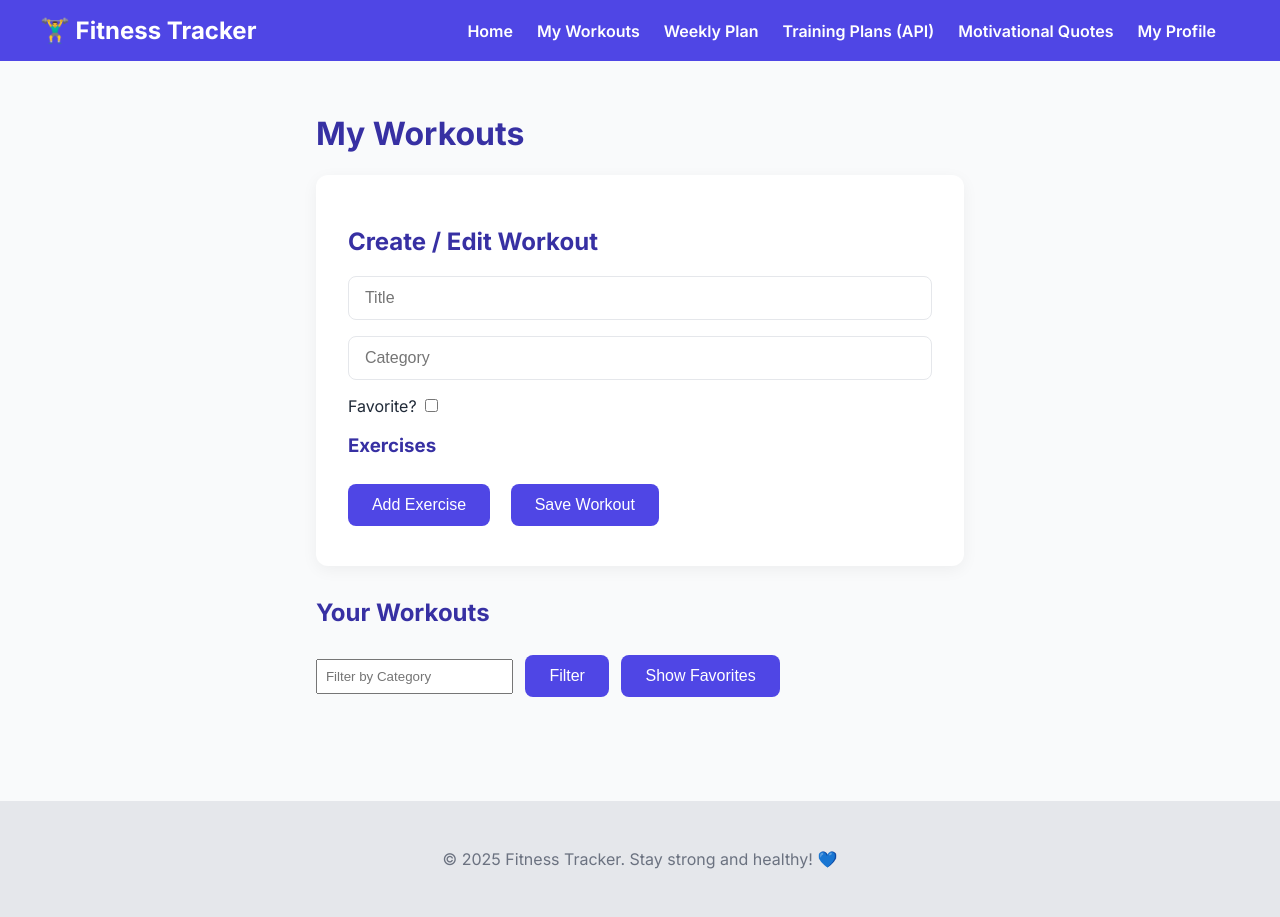
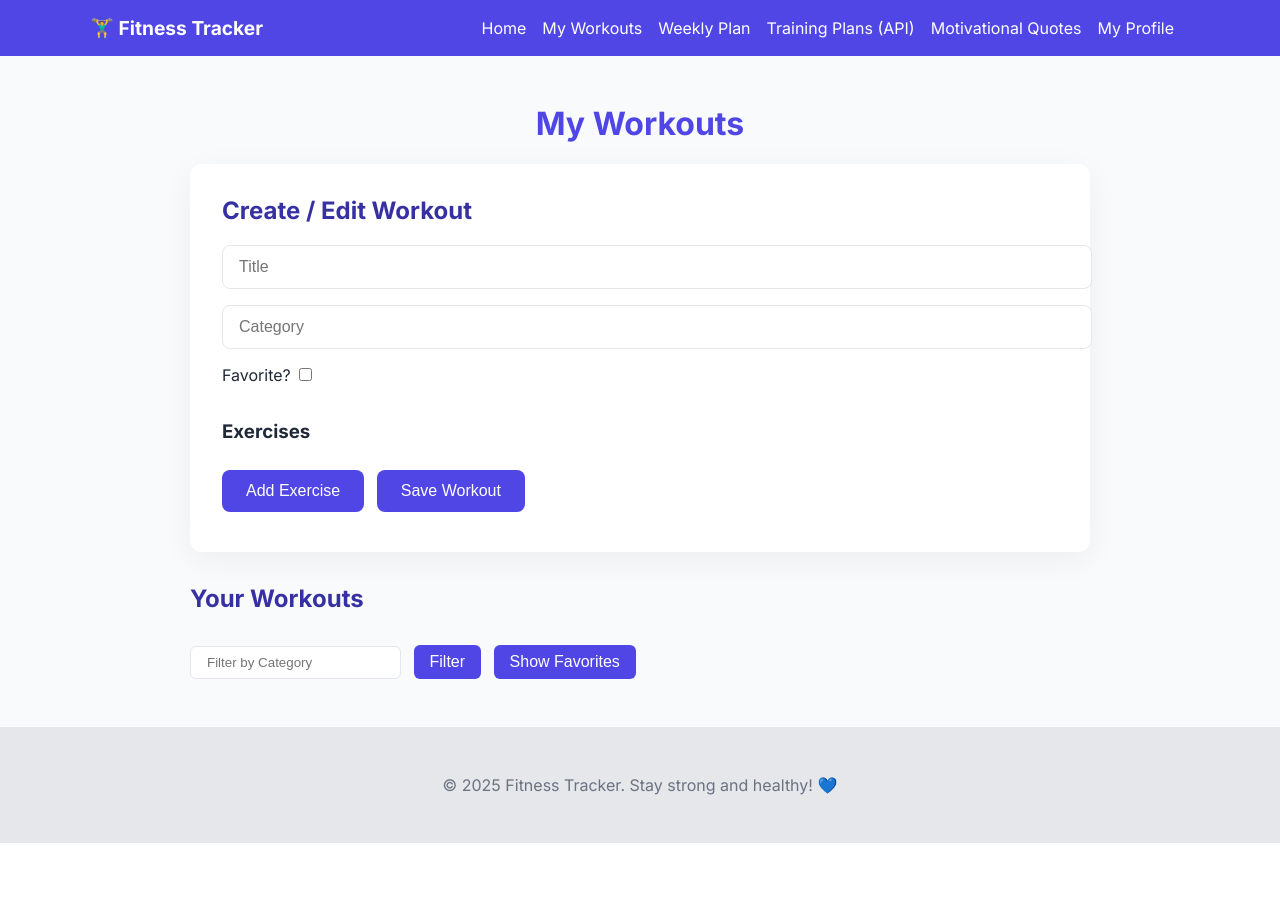
Before and after one commit to kostap05/FitnessStack-Kochan-Ostap, a FastAPI app: page /workouts in a window 1280 px wide. After the commit the page ends 843 px from the top, so only its background shows below. Run offline with FastAPI, Linux system fonts and the light colour scheme.

Commit message:
Update styles for profile and workouts page

```diff
--- a/frontend/css/workouts.css
+++ b/frontend/css/workouts.css
@@ -6,42 +6,35 @@
   --background: #F9FAFB;
   --text: #1F2937;
   --text-muted: #6B7280;
+  --card: #FFFFFF;
   --border: #E5E7EB;
-  --card: #FFFFFF;
-}
-
-*,
-*::before,
-*::after {
-  box-sizing: border-box;
 }
 
 body {
-  margin: 0;
   font-family: 'Inter', sans-serif;
   background: var(--background);
   color: var(--text);
-  min-height: 100vh;
-  display: flex;
-  flex-direction: column;
+  margin: 0;
+  padding: 0;
 }
 
 nav {
   background: var(--primary);
-  padding: 1rem 2rem;
 }
 
 .navbar-container {
-  max-width: 1200px;
+  max-width: 1100px;
   margin: 0 auto;
   display: flex;
   align-items: center;
   justify-content: space-between;
+  padding: 1rem 2rem;
 }
 
 .logo {
   color: #fff;
-  font-size: 1.5rem;
+  font-size: 1.2rem;
+  font-weight: 700;
   margin: 0;
 }
 
@@ -50,37 +43,47 @@ nav {
   margin: 0;
   padding: 0;
   display: flex;
-  gap: 1.5rem;
+  gap: 1rem;
 }
 
 .nav-links li a {
   color: #fff;
   text-decoration: none;
-  font-weight: 600;
-  transition: opacity 0.2s;
+  font-weight: 400; /* единый стиль: не жирный */
 }
 
 .nav-links li a:hover {
-  opacity: 0.8;
+  text-decoration: underline;
 }
 
-.container {
-  max-width: 960px;
-  margin: 2rem auto;
-  padding: 0 1rem;
-  flex: 1;
+main.container {
+  max-width: 900px;
+  margin: 3rem auto;
+  padding: 0 2rem;
+  text-align: center;
 }
 
-h1, h2, h3 {
-  color: var(--primary-dark);
+main.container h1 {
+  font-size: 2rem;
+  color: var(--primary);
 }
 
 #workoutFormSection {
   background: var(--card);
   padding: 2rem;
   border-radius: 12px;
-  box-shadow: 0 4px 16px rgba(0,0,0,0.05);
+  box-shadow: 0 8px 32px rgba(0, 0, 0, 0.05);
   margin-bottom: 2rem;
+  text-align: left;
+}
+
+#workoutFormSection h2 {
+  margin-top: 0;
+  color: var(--primary-dark);
+}
+
+#workoutForm {
+  margin-top: 1rem;
 }
 
 #workoutForm input[type="text"],
@@ -93,12 +96,18 @@ h1, h2, h3 {
   font-size: 1rem;
 }
 
+#workoutForm label {
+  font-weight: 500;
+  display: inline-block;
+  margin-bottom: 1rem;
+}
+
 #workoutForm button {
   background: var(--primary);
   color: #fff;
   border: none;
   padding: 0.75rem 1.5rem;
-  margin-right: 1rem;
+  margin: 0.5rem 0.5rem 0.5rem 0;
   border-radius: 8px;
   font-size: 1rem;
   cursor: pointer;
@@ -109,33 +118,35 @@ h1, h2, h3 {
   background: var(--primary-dark);
 }
 
-.exercise {
-  display: grid;
-  grid-template-columns: repeat(auto-fit, minmax(120px, 1fr));
-  gap: 0.5rem;
-  margin-bottom: 1rem;
+#workoutsSection {
+  text-align: left;
 }
 
-#workoutsSection ul {
+#workoutsSection h2 {
+  color: var(--primary-dark);
+}
+
+#workoutList {
   list-style: none;
   padding: 0;
+  margin-top: 1rem;
 }
 
-#workoutsSection li {
+#workoutList li {
   background: var(--card);
   padding: 1rem;
   margin-bottom: 1rem;
   border-radius: 8px;
-  box-shadow: 0 2px 8px rgba(0,0,0,0.05);
+  box-shadow: 0 4px 16px rgba(0, 0, 0, 0.05);
 }
 
-#workoutsSection li strong {
+#workoutList li strong {
   display: block;
   margin-bottom: 0.5rem;
   font-size: 1.1rem;
 }
 
-#workoutsSection li button {
+#workoutList li button {
   background: var(--primary);
   color: #fff;
   border: none;
@@ -147,28 +158,36 @@ h1, h2, h3 {
   transition: background 0.2s;
 }
 
-#workoutsSection li button:hover {
+#workoutList li button:hover {
   background: var(--primary-dark);
 }
 
 .filters {
-  margin-bottom: 1rem;
+  margin-top: 2rem;
+  text-align: left;
 }
 
 .filters input {
-  padding: 0.5rem;
+  padding: 0.5rem 1rem;
+  border: 1px solid var(--border);
+  border-radius: 6px;
   margin-right: 0.5rem;
 }
 
-#workoutList li {
-  margin-bottom: 0.5rem;
-  background: #f8f8f8;
-  padding: 0.5rem;
-  border-radius: 5px;
+.filters button {
+  background: var(--primary);
+  color: #fff;
+  border: none;
+  padding: 0.5rem 1rem;
+  margin-right: 0.5rem;
+  border-radius: 6px;
+  cursor: pointer;
+  font-size: 1rem;
+  transition: background 0.2s;
 }
 
-#workoutList button {
-  margin-left: 0.5rem;
+.filters button:hover {
+  background: var(--primary-dark);
 }
 
 footer {
@@ -178,19 +197,3 @@ footer {
   color: var(--text-muted);
   margin-top: 3rem;
 }
-
-button {
-  background: var(--primary);
-  color: #fff;
-  border: none;
-  padding: 0.75rem 1.5rem;
-  margin: 0.5rem 0.5rem 0.5rem 0;
-  border-radius: 8px;
-  font-size: 1rem;
-  cursor: pointer;
-  transition: background 0.2s;
-}
-
-button:hover {
-  background: var(--primary-dark);
-}
```
Also changed, not shown: frontend/css/profile.css (added, +120 -0 lines), frontend/templates/profile.html (+23 -2 lines).
